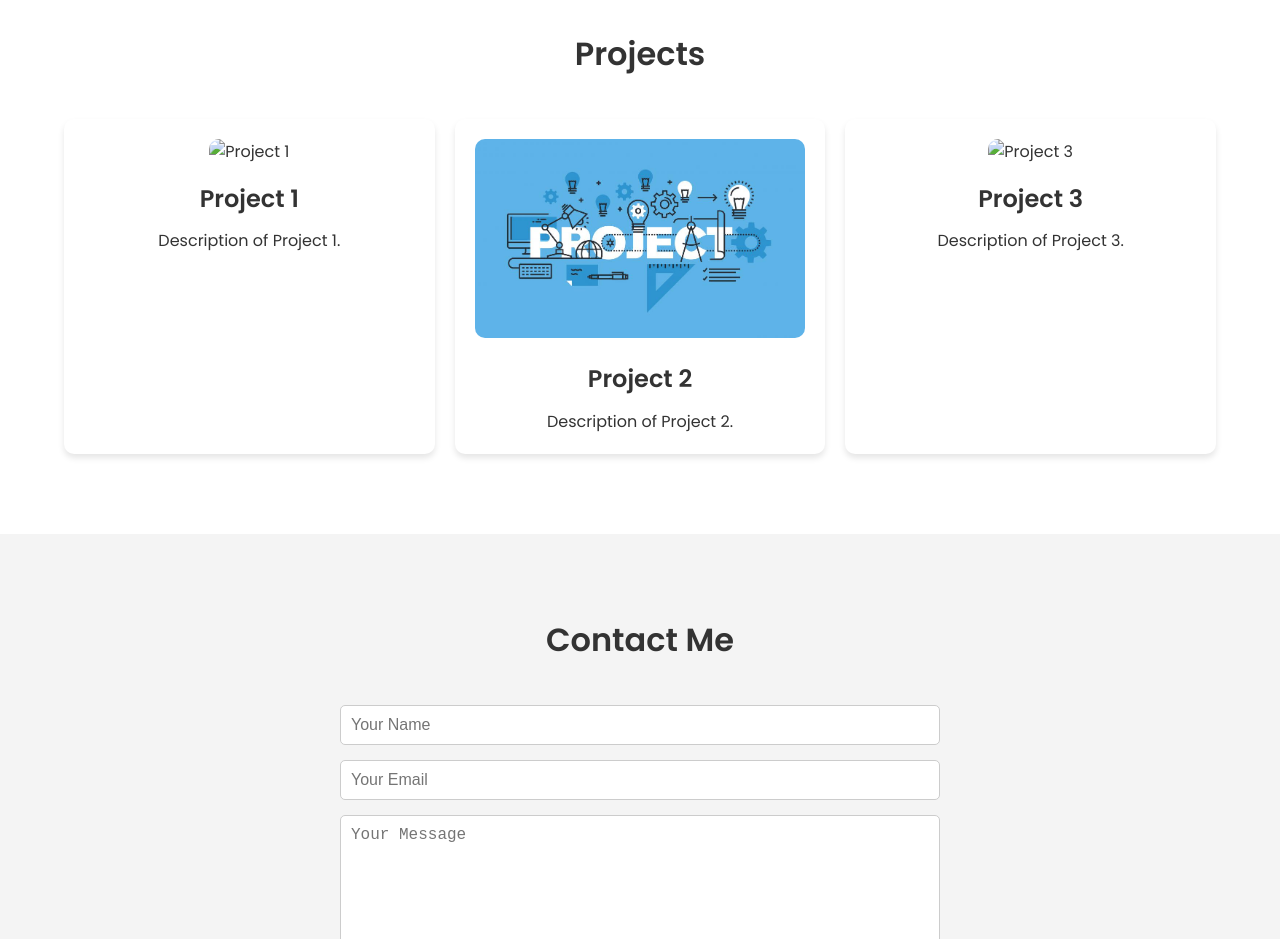
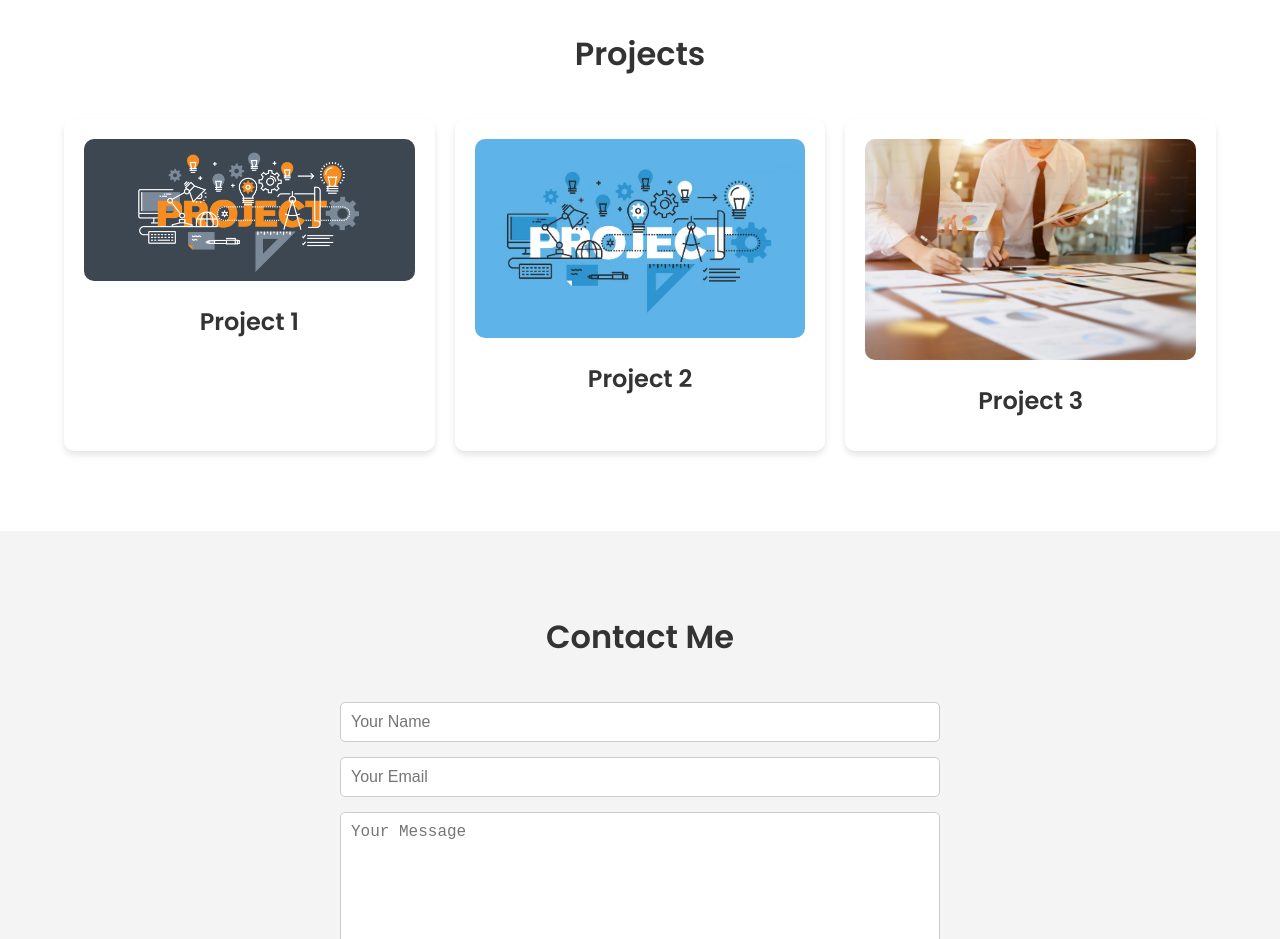
Before and after one commit to viraj0510/portfolio, a plain HTML site: page index.html in a window 1280 px wide. Shown: the part 1160-2099 px from the top of the page. Drawn offline with Linux system fonts and the light colour scheme.

Commit message:
Update index.html

```diff
--- a/index.html
+++ b/index.html
@@ -78,19 +78,19 @@
             <h2>Projects</h2>
             <div class="projects-grid">
                 <div class="project">
-                    <img src="project1.jpg" alt="Project 1">
+                    <img src="project1.png" alt="Project 1">
                     <h3>Project 1</h3>
-                    <p>Description of Project 1.</p>
+                    <p></p>
                 </div>
                 <div class="project">
                     <img src="project2.jpg" alt="Project 2">
                     <h3>Project 2</h3>
-                    <p>Description of Project 2.</p>
+                    <p></p>
                 </div>
                 <div class="project">
-                    <img src="project3.jpg" alt="Project 3">
+                    <img src="project3.jpeg" alt="Project 3">
                     <h3>Project 3</h3>
-                    <p>Description of Project 3.</p>
+                    <p></p>
                 </div>
             </div>
         </div>
```
